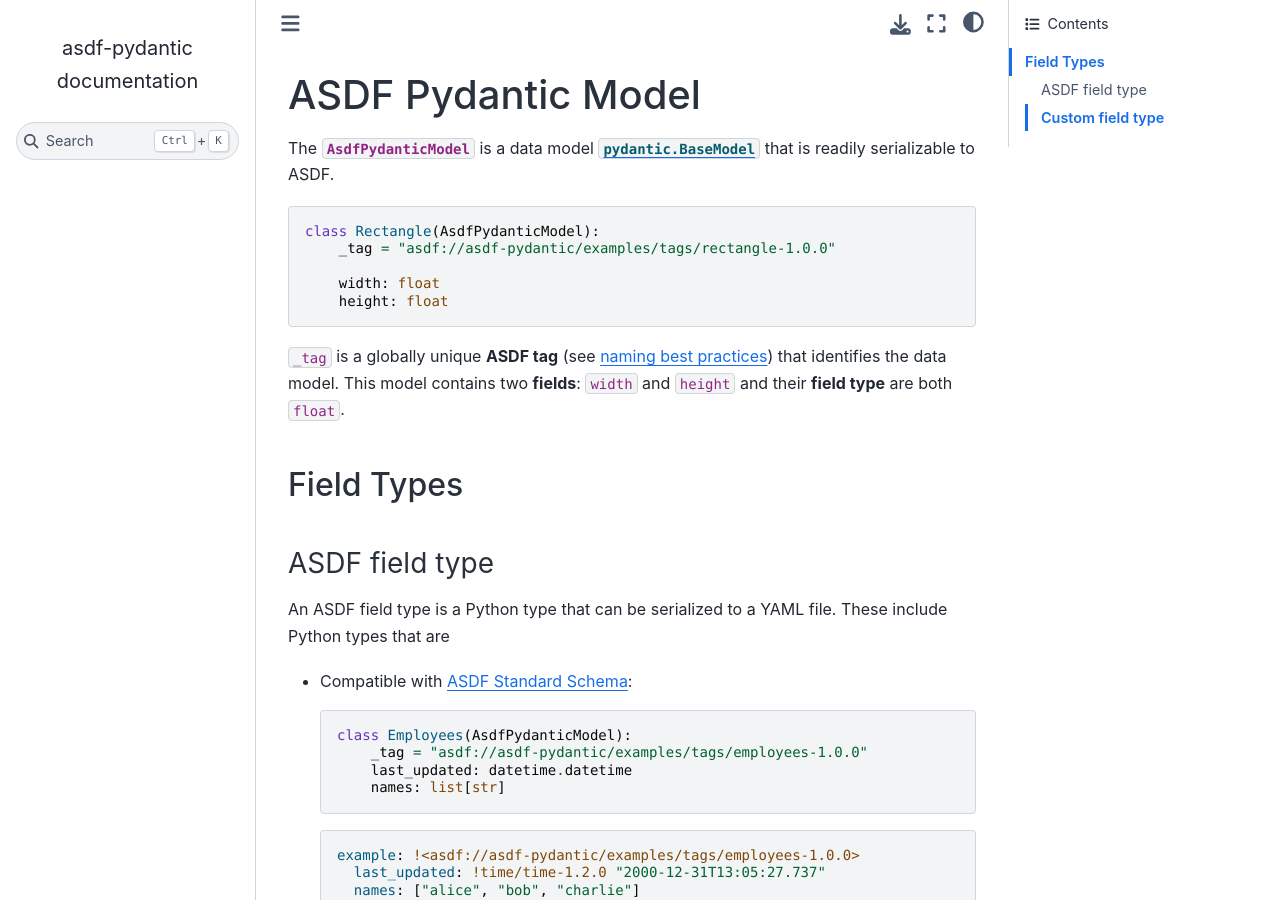
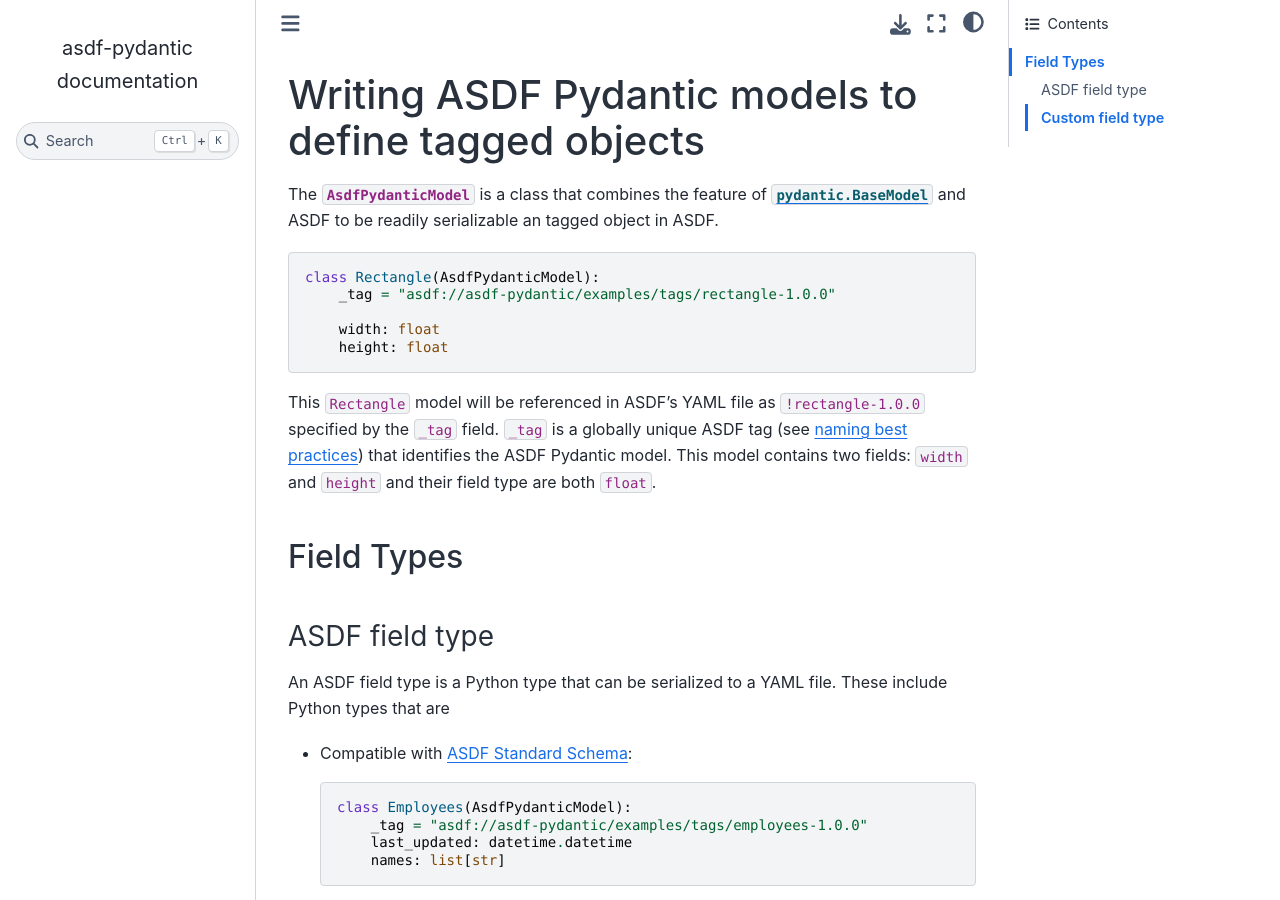
Before and after one commit to ketozhang/asdf-pydantic, a Sphinx documentation site: the page built from docs/model.md, in a window 1280 px wide and 900 px high. Built offline with Sphinx 7.4.7 and the Sphinx Book theme 1.1.4, drawn with Linux system fonts in a browser that asks for light colours.

Commit message:
Docs: Update model.md to be a guide on "Writing ASDF Pydantic Models to define tagged objects" (#15)
* Update model.md to be a guide on "Writing ASDF Models"

* docs: "ASDF Model" should be stylized as "ASDF Pydantic model"

* Fix lint

````diff
--- a/docs/model.md
+++ b/docs/model.md
@@ -1,11 +1,10 @@
 ```{currentmodule} asdf_pydantic
 ```
-# ASDF Pydantic Model
+# Writing ASDF Pydantic models to define tagged objects
 
-The {py:class}`AsdfPydanticModel` is a data model
-[`pydantic.BaseModel`](https://docs.pydantic.dev/usage/models/) that is readily
-serializable to ASDF.
-
+The {py:class}`AsdfPydanticModel` is a class that combines the feature of
+[`pydantic.BaseModel`](https://docs.pydantic.dev/usage/models/) and ASDF
+to be readily serializable an tagged object in ASDF.
 
 ```py
 class Rectangle(AsdfPydanticModel):
@@ -15,10 +14,11 @@
     height: float
 ```
 
-`_tag` is a globally unique **ASDF tag** (see [naming best
+This `Rectangle` model will be referenced in ASDF's YAML file as `!rectangle-1.0.0`
+specified by the `_tag` field. `_tag` is a globally unique ASDF tag (see [naming best
 practices](https://asdf.readthedocs.io/en/stable/asdf/extending/uris.html#tags))
-that identifies the data model. This model contains two **fields**: `width` and
-`height` and their **field type** are both `float`.
+that identifies the ASDF Pydantic model. This model contains two fields: `width` and
+`height` and their field type are both `float`.
 
 ## Field Types
 
````
